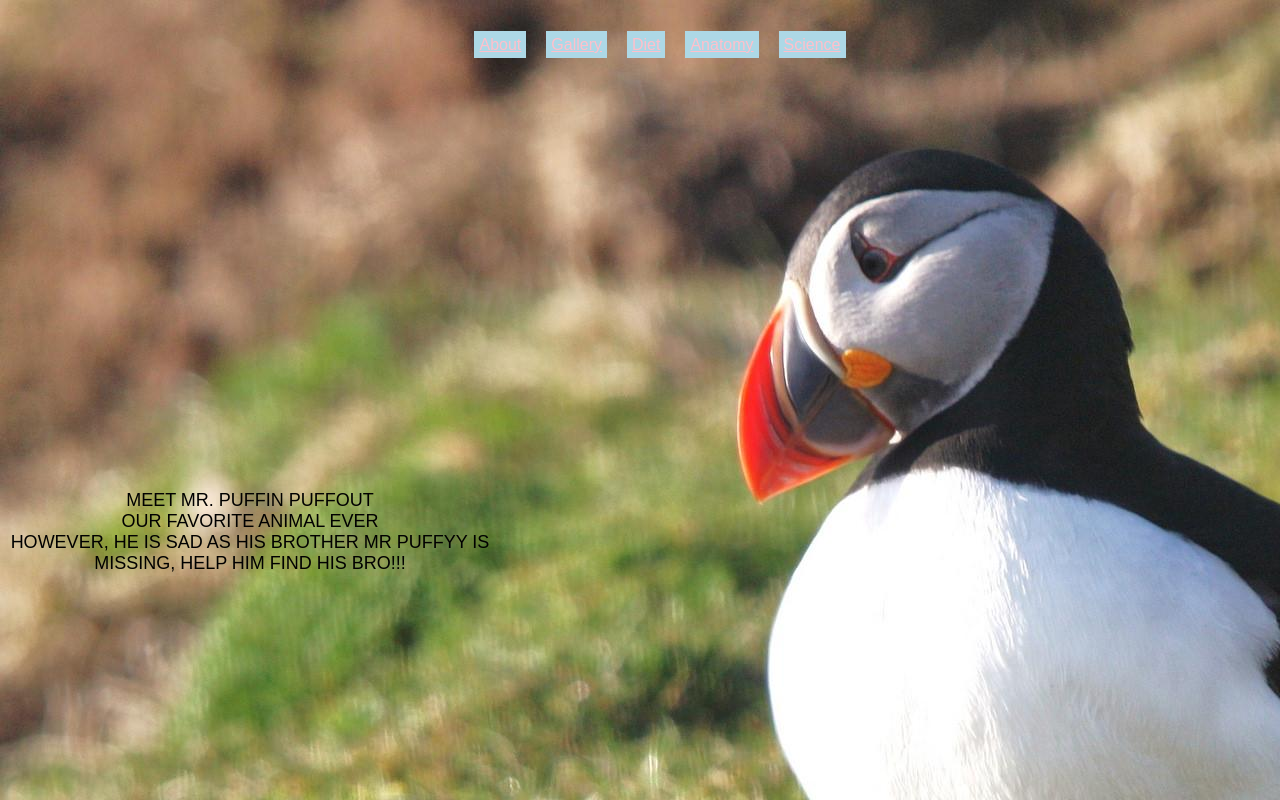
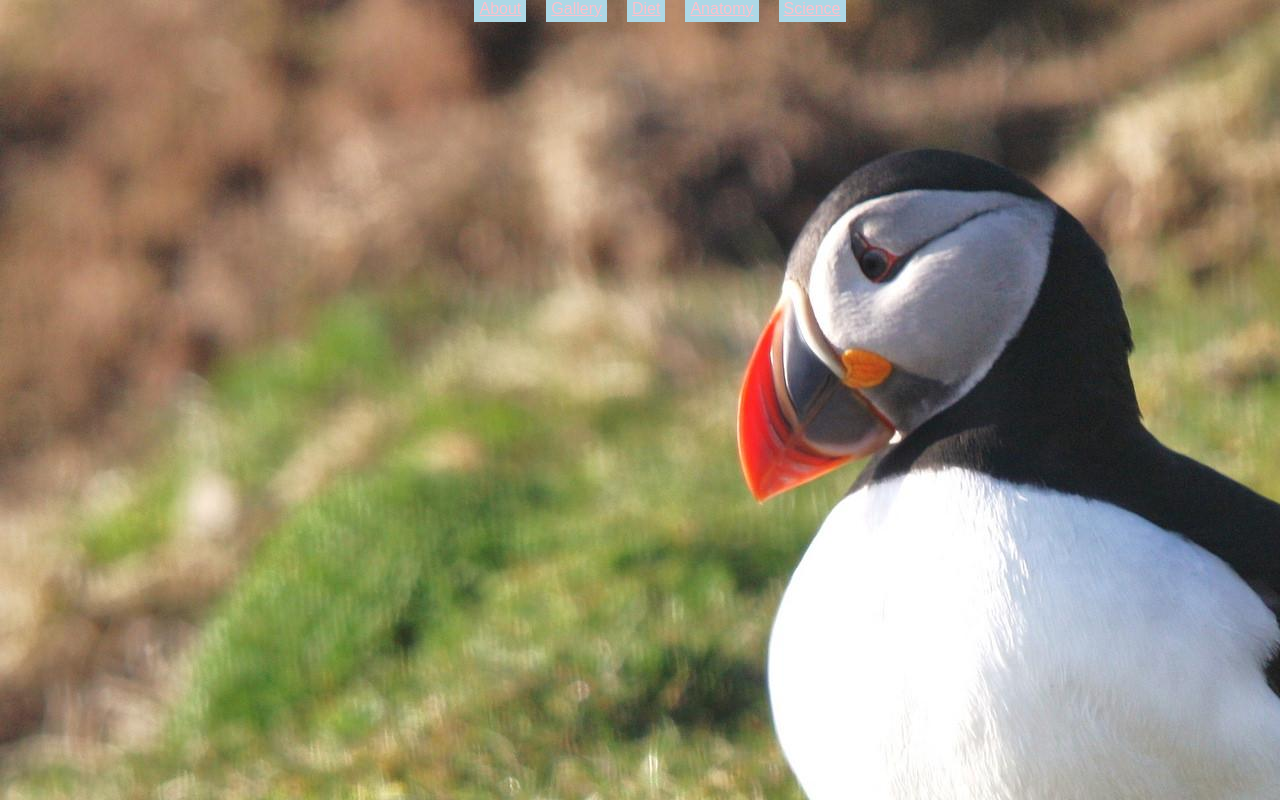
Before and after one commit to dpcairns/scrum-puffin, a React (Create React App) app: page / in a window 1280 px wide. Shown: the top 800 px of the page. Built offline with nearby package versions, Linux system fonts and the light colour scheme.

Commit message:
more stuff

```diff
--- a/src/App.css
+++ b/src/App.css
@@ -1,7 +1,16 @@
 .App {
   text-align: center;
+  height: 1000px;
+  margin-top:-100px;
+}
+
+.inner-app {
+  margin-top: 100px;
+}
+
+.home-div {
+  height: 1000px;
   background-image: url('./puffin_bg.jpg');
-  height: 1000px;
 }
 
 a {
@@ -19,42 +28,6 @@ li {
   display: inline;
 }
 
-.App-header {
-  height: 400px;
-  padding: 20px;
-  color: white;
-}
-
-.nav-bubble {
-  display: none;
-  background-repeat: no-repeat;
-  background-size: cover;
-  width: 500px;
-  height: 400px;
-  margin-top: -100px;
-  transition: all .2s ease-in-out;
-}
-
-.nav-bubble span {
-  transform:scaleX(-1);
-}
-
-.App:hover .nav-bubble {
-  display: block;
-}
-
-.nav-bubble-text {
-  padding-top: 150px;
-}
-
-.nav-bubble-text ul {
-  list-style: none;
-}
-
-.App-title {
-  font-size: 1.5em;
-}
-
 .App-intro {
   font-size: large;
 }
--- a/src/App.js
+++ b/src/App.js
@@ -9,16 +9,7 @@ class App extends Component {
   render() {
     return (
       <div className="App">
-        <header className="App-header">
-        <ul>
-          <li><Link to="about">About</Link></li>
-          <li><Link to="gallery">Gallery</Link></li>
-          <li><Link to="diet">Diet</Link></li>
-          <li><Link to="anatomy">Anatomy</Link></li>
-          <li><Link to="science">Science</Link></li>
-        </ul>
-        </header>
-        <div className="App-intro">
+        <div class="inner-app">
           { this.props.children }
         </div>
       </div>
--- a/src/Home.js
+++ b/src/Home.js
@@ -1,14 +1,17 @@
 import React, { Component } from 'react';
+import { Link } from 'react-router';
 
 class Home extends Component {
   render() {
     return (
-      <div className="nav-bubble">
-        <div className="nav-bubble-text">
-          <div>MEET MR. PUFFIN PUFFOUT</div>
-          <div>OUR FAVORITE ANIMAL EVER</div>
-          <div>HOWEVER, HE IS SAD AS HIS BROTHER MR PUFFYY IS MISSING, HELP HIM FIND HIS BRO!!!</div>
-        </div>
+      <div className="home-div">
+        <ul>
+          <li><Link to="about">About</Link></li>
+          <li><Link to="gallery">Gallery</Link></li>
+          <li><Link to="diet">Diet</Link></li>
+          <li><Link to="anatomy">Anatomy</Link></li>
+          <li><Link to="science">Science</Link></li>
+        </ul>
       </div>
     );
   }
```
Also changed, not shown: 1 other file (tests, documents, lock files or other folders).
